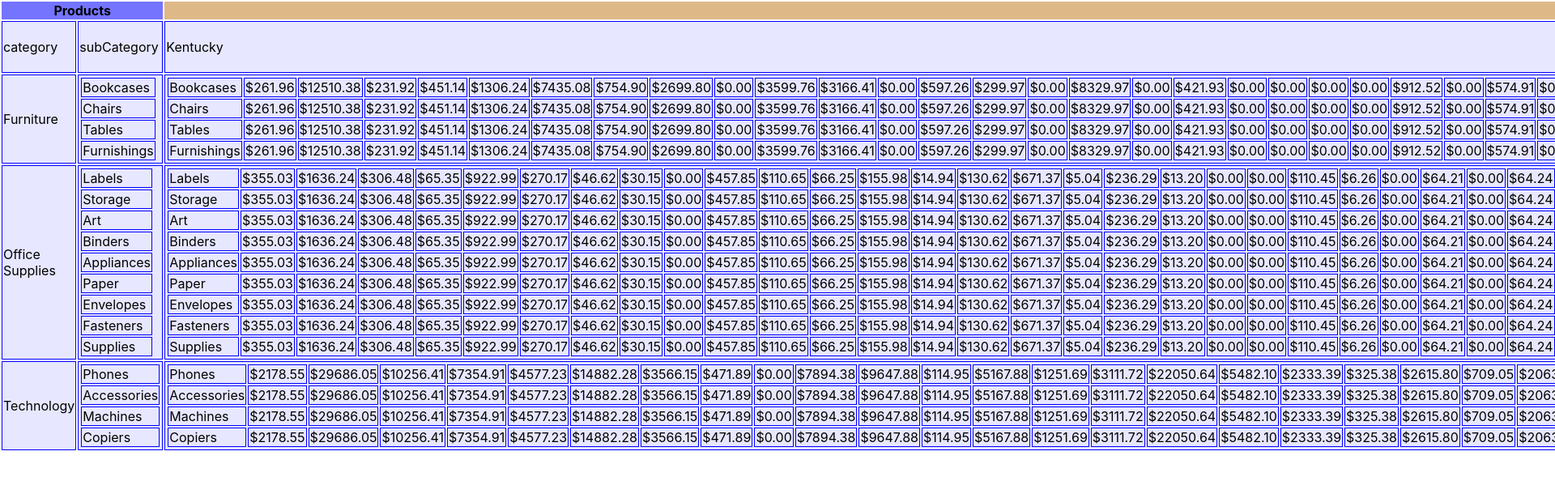
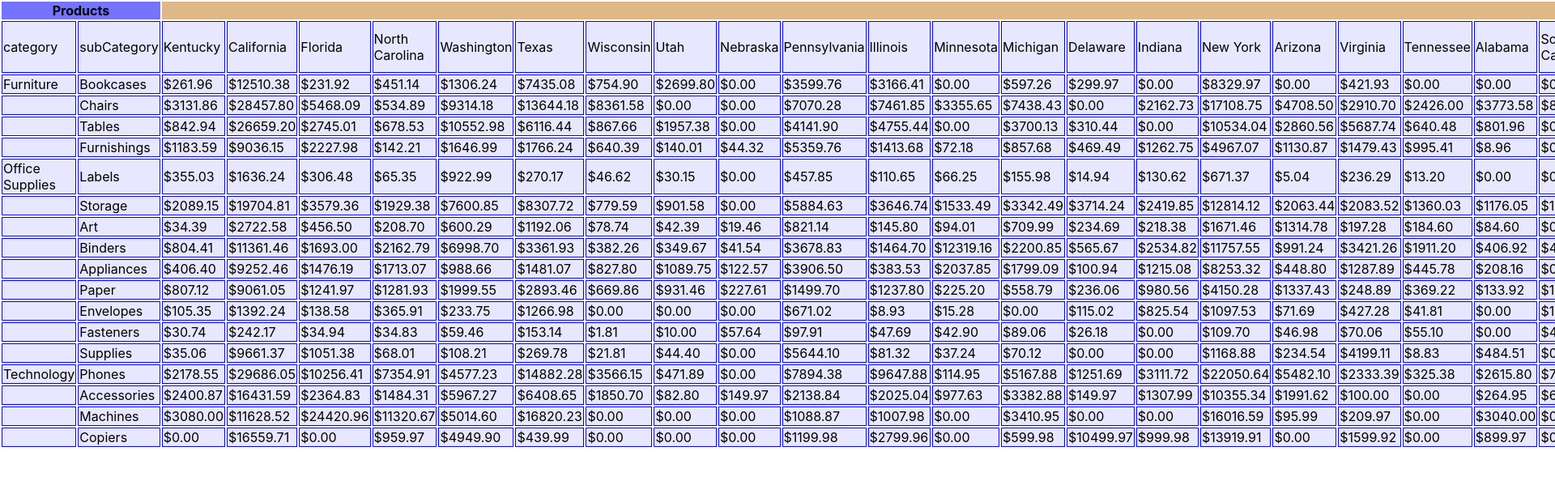
Before and after one commit to 7CelticNinja7/pivot-table, a React (Create React App) app: page / in a window 1280 px wide. Shown: the top 594 px of the page at 81% size, 1920 px wide, since content can reach past the window. Built offline with nearby package versions, Linux system fonts and the light colour scheme.

Commit message:
got table populating nondynamically

```diff
--- a/src/App.css
+++ b/src/App.css
@@ -8,6 +8,10 @@
 
 .statesHeader {
   background-color:burlywood;
+}
+
+table {
+  width: 100%;
 }
 
 tr {
--- a/src/Components/Metric.js
+++ b/src/Components/Metric.js
@@ -2,7 +2,7 @@ function Metric(props) {
     console.log("🚀 ~ file: Metric.js:2 ~ Metric ~ props:", props)
     return (
       <td>
-        ${props.stateSales.toFixed(2)}
+       ${props.stateSales.toFixed(2)}
       </td>
     );
   }
--- a/src/Components/RowDimension.js
+++ b/src/Components/RowDimension.js
@@ -4,41 +4,35 @@ function RowDimension(props) {
     let subCategories = Object.keys(props);
     subCategories.splice(0,1);
     console.log("🚀 ~ file: RowDimension.js:5 ~ RowDimension ~ subCategories:", subCategories)
-    return (
-        <tr>
-            <td>{ props.mainCategory }</td>
-            <td>
-                <table>
+    return subCategories.map((subCategoryString, index) => {
+        const stateStrings = Object.keys(props[subCategoryString]);
+        console.log("🚀 ~ file: RowDimension.js:11 ~ subCategories.map ~ index:", index)
+        if (index === 0) {
+            return (
+                <tr>
+                    <td>{ props.mainCategory }</td>
+                    <td key={subCategoryString}>{subCategoryString}</td>
                     {
-                        subCategories.map(subCategoryString => {
-                            return <tr>
-                                <td key={subCategoryString}>{subCategoryString}</td>
-                            </tr>
+                        stateStrings.map(state => {
+                            return <Metric stateSales={props[subCategoryString][state]}></Metric>
                         })
                     }
-                </table>
-            </td>
-            <td>
-                <table>
+                </tr>
+            )
+        } else {
+            return (
+                <tr>
+                    <td></td>
+                    <td key={subCategoryString}>{subCategoryString}</td>
                     {
-                        subCategories.map(subCategoryString => {
-                            return <tr>
-                                <td key={subCategoryString}>{subCategoryString}</td>
-                                { subCategories.map(subCategoryString => {
-                                    const stateStrings = Object.keys(props[subCategoryString]);
-                                        return stateStrings.map(state => {
-                                            return <Metric stateSales={props[subCategoryString][state]}></Metric>
-                                        })
-                                    })
-                                }
-                            </tr>
+                        stateStrings.map(state => {
+                            return <Metric stateSales={props[subCategoryString][state]}></Metric>
                         })
                     }
-                </table>
-            </td>
-
-        </tr>
-    );
+                </tr>
+            )
+        }
+    })
 }
 
   export default RowDimension;
```
